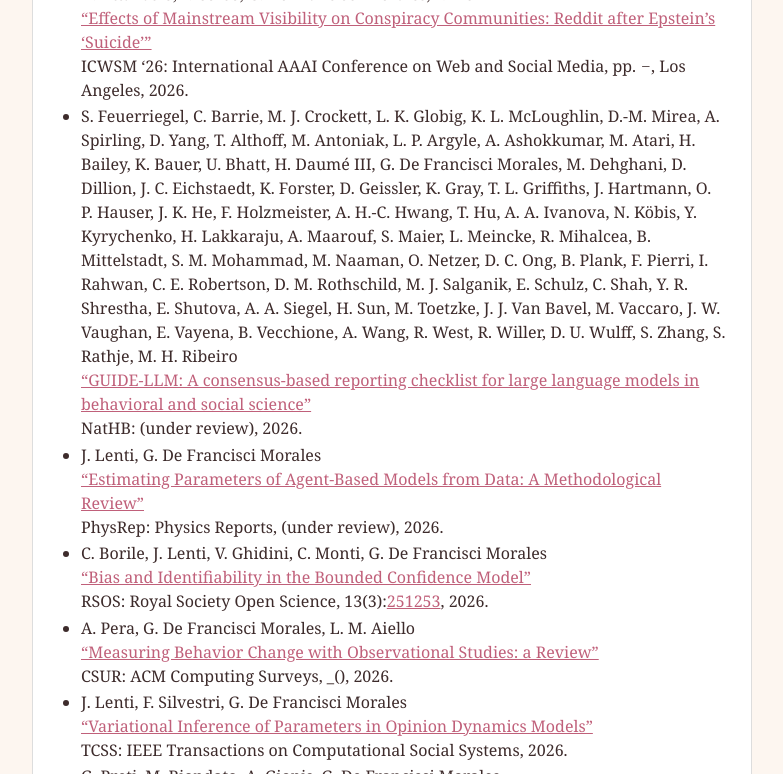
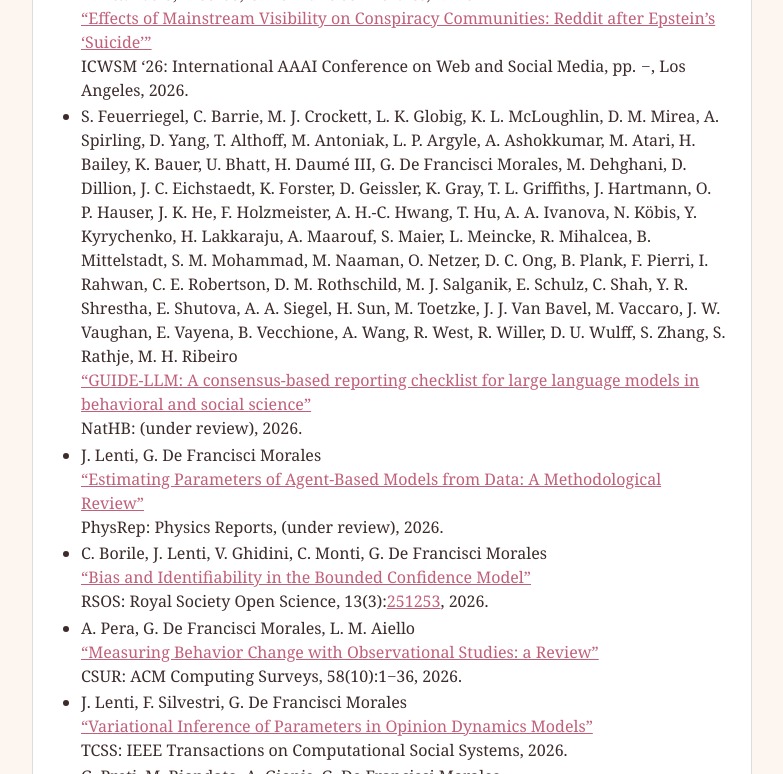
Before and after one commit to gdfm/gdfm.github.io, a Jekyll site: the page built from _pages/research.md, in a window 1280 px wide and 1400 px high. Shown: the part 516-1290 px from the top of the window, without its empty margins (248-1031 px from the left). Built offline with Jekyll 4.4.1, drawn with Linux system fonts in a browser that asks for light colours; some of the changed text lies outside the part shown.

Commit message:
Update publications

```diff
--- a/_pages/research.md
+++ b/_pages/research.md
@@ -10,7 +10,7 @@
 [“Effects of Mainstream Visibility on Conspiracy Communities: Reddit after Epstein's 'Suicide'”](https://arxiv.org/abs/2512.24351)
 ICWSM '26: International AAAI Conference on Web and Social Media, pp. _−_, Los Angeles, 2026.
 
-- S. Feuerriegel, C. Barrie, M. J. Crockett, L. K. Globig, K. L. McLoughlin, D.-M. Mirea, A. Spirling, D. Yang, T. Althoff, M. Antoniak, L. P. Argyle, A. Ashokkumar, M. Atari, H. Bailey, K. Bauer, U. Bhatt, H. Daumé III, G. De Francisci Morales, M. Dehghani, D. Dillion, J. C. Eichstaedt, K. Forster, D. Geissler, K. Gray, T. L. Griffiths, J. Hartmann, O. P. Hauser, J. K. He, F. Holzmeister, A. H.-C. Hwang, T. Hu, A. A. Ivanova, N. Köbis, Y. Kyrychenko, H. Lakkaraju, A. Maarouf, S. Maier, L. Meincke, R. Mihalcea, B. Mittelstadt, S. M. Mohammad, M. Naaman, O. Netzer, D. C. Ong, B. Plank, F. Pierri, I. Rahwan, C. E. Robertson, D. M. Rothschild, M. J. Salganik, E. Schulz, C. Shah, Y. R. Shrestha, E. Shutova, A. A. Siegel, H. Sun, M. Toetzke, J. J. Van Bavel, M. Vaccaro, J. W. Vaughan, E. Vayena, B. Vecchione, A. Wang, R. West, R. Willer, D. U. Wulff, S. Zhang, S. Rathje, M. H. Ribeiro
+- S. Feuerriegel, C. Barrie, M. J. Crockett, L. K. Globig, K. L. McLoughlin, D. M. Mirea, A. Spirling, D. Yang, T. Althoff, M. Antoniak, L. P. Argyle, A. Ashokkumar, M. Atari, H. Bailey, K. Bauer, U. Bhatt, H. Daumé III, G. De Francisci Morales, M. Dehghani, D. Dillion, J. C. Eichstaedt, K. Forster, D. Geissler, K. Gray, T. L. Griffiths, J. Hartmann, O. P. Hauser, J. K. He, F. Holzmeister, A. H.-C. Hwang, T. Hu, A. A. Ivanova, N. Köbis, Y. Kyrychenko, H. Lakkaraju, A. Maarouf, S. Maier, L. Meincke, R. Mihalcea, B. Mittelstadt, S. M. Mohammad, M. Naaman, O. Netzer, D. C. Ong, B. Plank, F. Pierri, I. Rahwan, C. E. Robertson, D. M. Rothschild, M. J. Salganik, E. Schulz, C. Shah, Y. R. Shrestha, E. Shutova, A. A. Siegel, H. Sun, M. Toetzke, J. J. Van Bavel, M. Vaccaro, J. W. Vaughan, E. Vayena, B. Vecchione, A. Wang, R. West, R. Willer, D. U. Wulff, S. Zhang, S. Rathje, M. H. Ribeiro
 [“GUIDE-LLM: A consensus-based reporting checklist for large language models in behavioral and social science”](https://www.llm-checklist.com)
 NatHB: (under review), 2026.
 
@@ -24,7 +24,7 @@
 
 - A. Pera, G. De Francisci Morales, L. M. Aiello
 [“Measuring Behavior Change with Observational Studies: a Review”](https://arxiv.org/pdf/2310.19951)
-CSUR: ACM Computing Surveys, _(), 2026.
+CSUR: ACM Computing Surveys, 58(10):1−36, 2026.
 
 - J. Lenti, F. Silvestri, G. De Francisci Morales
 [“Variational Inference of Parameters in Opinion Dynamics Models”](https://arxiv.org/pdf/2403.05358)
@@ -156,7 +156,7 @@
 
 - Y. Mejova, J. An, G. De Francisci Morales, H. Kwak
 [“Modeling Political Activism around Gun Debate via Social Media”](/assets/media/2022/05/modeling-political-activism-around-gun-debate-via-social-media.pdf)
-TSC: ACM Transactions on Social Computing, 5(1-4):2, 2022.
+TSC: ACM Transactions on Social Computing, 5(1−4):2, 2022.
 
 - S. De Candia, C. Monti, G. De Francisci Morales, F. Bonchi
 [“Social Norms on Reddit: A Demographic Analysis”](/assets/media/2022/04/social-norms-on-reddit-a-demographic-analysis.pdf)
@@ -621,7 +621,7 @@
 - RTStreams '15
 
 Other:
+- ICWSM '25 Best Paper Award Committee
 - ICWSM '24 Best Paper Award Committee
-- ICWSM '25 Best Paper Award Committee
 - External reviewer: KDD '12, ICDE '13, ICDM '14, KDD '14, ICALP '14.
 - Reviewer: TWEB, TKDE, TKDD, WWWJ, VLDBJ, KAIS, PARCO, MACH, JPDC, Network Science, PeerJ.
```
Also changed, not shown: 4 other files.
